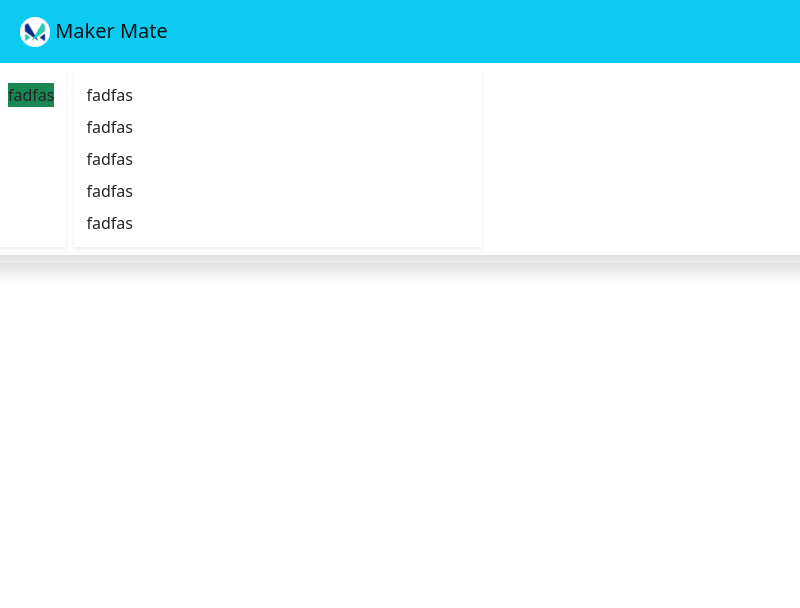
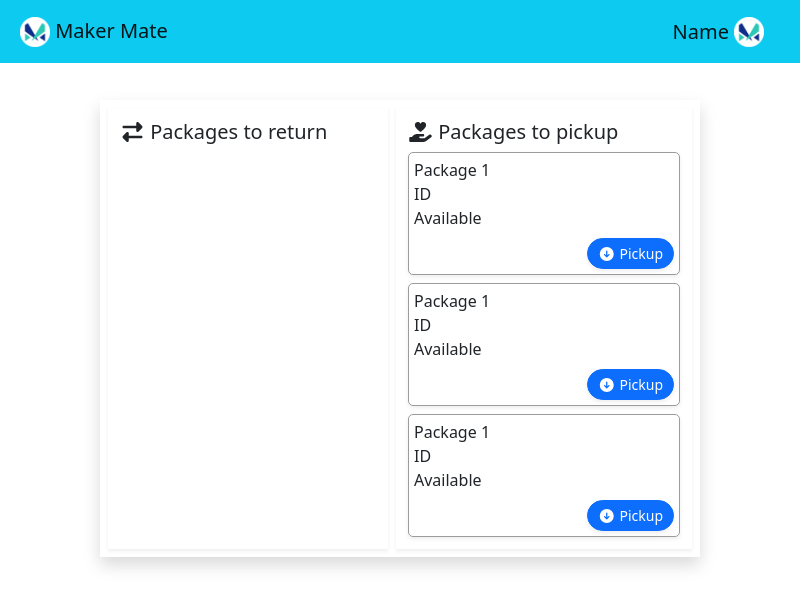
Before and after one commit to DrMadhushan/icproject, an Electron app: page src/dashboard.html in a window 800 px wide. Drawn offline with Linux system fonts and the light colour scheme.

Commit message:
add dashboard for logged in user

```diff
--- /dev/null
+++ b/src/css/dashboard.css
@@ -0,0 +1,19 @@
+.package {
+    max-width: 100%;
+    min-height: fit-content;
+    padding: 5px;
+    margin-top: 5px;
+    margin-bottom: 5px;
+    border: 1px solid rgb(156, 156, 156);
+    border-radius: 5px;
+}
+
+.package a {
+    border-radius: 20px;
+    padding-left: 10px;
+    padding-right: 10px;
+}
+
+.collection {
+    margin-top: 100px;
+}
--- a/src/css/nav.css
+++ b/src/css/nav.css
@@ -33,3 +33,21 @@
 .logo{
     color: white;
 }
+
+nav .profile {
+    padding-right: 5px;
+}
+
+.logout a {
+    border-radius: 20px;
+    padding-left: 10px;
+    padding-right: 10px;
+}
+
+.back {
+    position: fixed;
+    top: 0;
+    left: 0;
+    padding: 10px;
+    color: rgba(0, 150, 187, 0.5);
+}
--- a/src/dashboard.html
+++ b/src/dashboard.html
@@ -7,33 +7,66 @@
     <link rel="stylesheet" href="assets/bootstrap/css/bootstrap.css">
     <link rel="stylesheet" href="assets/fontawesome/css/all.css">
     <link rel="stylesheet" href="css/nav.css">
+    <link rel="stylesheet" href="css/dashboard.css">
     <script src="assets/fontawesome/js/all.js"></script>
     <script src="assets/bootstrap/js/bootstrap.js"></script>
   </head>
   <body>
-    <nav class="navbar navbar-light bg-info">
+    <nav class="navbar navbar-light bg-info d-flex justify-content-lg-between fixed-top">
       <div class="container-fluid">
-        <a class="navbar-brand p-2 logo" href="#">
+        <a class="navbar-brand p-2 logo" href="login.html">
           <img src="assets/img/favicon.png" alt="" width="30" height="30" class="d-inline-block align-text-top">
           Maker Mate
         </a>
+        <div class="d-flex navbar-brand p-2">
+          <div class="profile"> Name</div>
+          <img src="assets/img/favicon.png" width="30" height="30" class="d-inline-block align-text-top">
+        </div>
       </div>
     </nav>
-    <div class="shadow p-1 m-lg-5 row">
-      <div class="col col-auto shadow-sm p-1 return-section m-1 ">
-        <div class="m-2 bg-success">fadfas</div>
+    <div class="shadow p-1 row collection" style="margin: 100px;">
+      <div class="col shadow-sm p-1 return-section m-1 ">
+        <div class="m-2 h5"><i class="fas fa-exchange-alt"></i> Packages to return</div>
       </div>
       <div class="col-sm-6 shadow-sm p-1 pickup-section m-1">
-        <div class="m-2">fadfas</div>
-        <div class="m-2">fadfas</div>
-        <div class="m-2">fadfas</div>
-        <div class="m-2">fadfas</div>
-        <div class="m-2">fadfas</div>
+        <div class="m-2 h5"><i class="fas fa-hand-holding-heart"></i> Packages to pickup</div>
+
+        <div class="m-2">
+          <div class="package shadow-sm">
+            <div>Package 1</div>
+            <div>ID</div>
+            <div>Available</div>
+            <div class="justify-content-end align-items-right" style="text-align: end;">
+              <a class="btn btn-primary shadow-sm btn-sm mt-2" href="package.html" role="button"><i class="fas fa-arrow-circle-down"></i> Pickup</a>
+            </div>
+          </div>
+        </div>
+
+        <div class="m-2">
+          <div class="package shadow-sm">
+            <div>Package 1</div>
+            <div>ID</div>
+            <div>Available</div>
+            <div class="justify-content-end align-items-right" style="text-align: end;">
+              <a class="btn btn-primary shadow-sm btn-sm mt-2" href="#" role="button"><i class="fas fa-arrow-circle-down"></i> Pickup</a>
+            </div>
+          </div>
+        </div>
+
+        <div class="m-2">
+          <div class="package shadow-sm">
+            <div>Package 1</div>
+            <div>ID</div>
+            <div>Available</div>
+            <div class="justify-content-end align-items-right" style="text-align: end;">
+              <a class="btn btn-primary shadow-sm btn-sm mt-2" href="#" role="button"><i class="fas fa-arrow-circle-down"></i> Pickup</a>
+            </div>
+          </div>
+        </div>
       </div>
     </div>
 
-    <div class="shadow p-1 m-lg-5 row">
+    </div>
 
-    </div>
   </body>
 </html>
```
